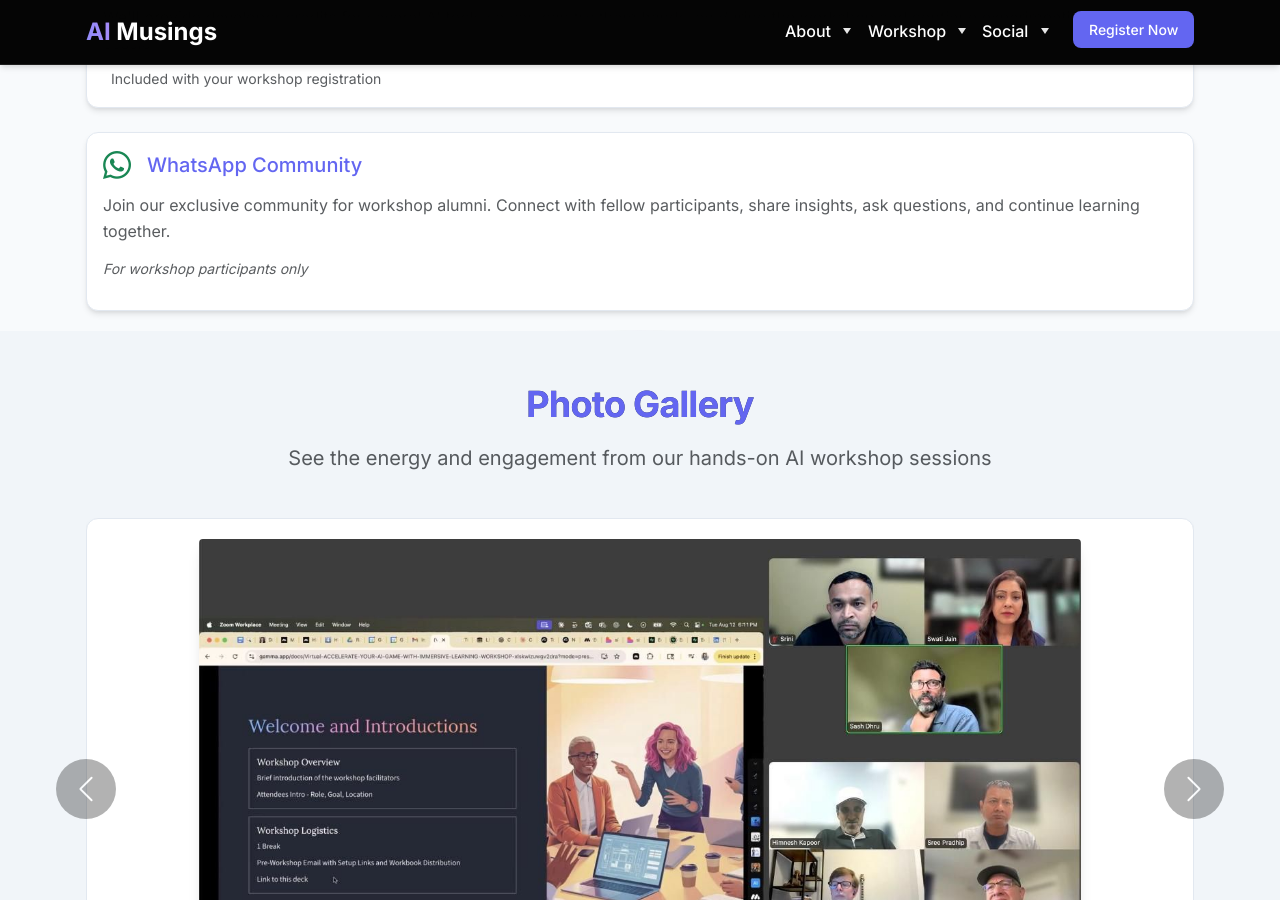
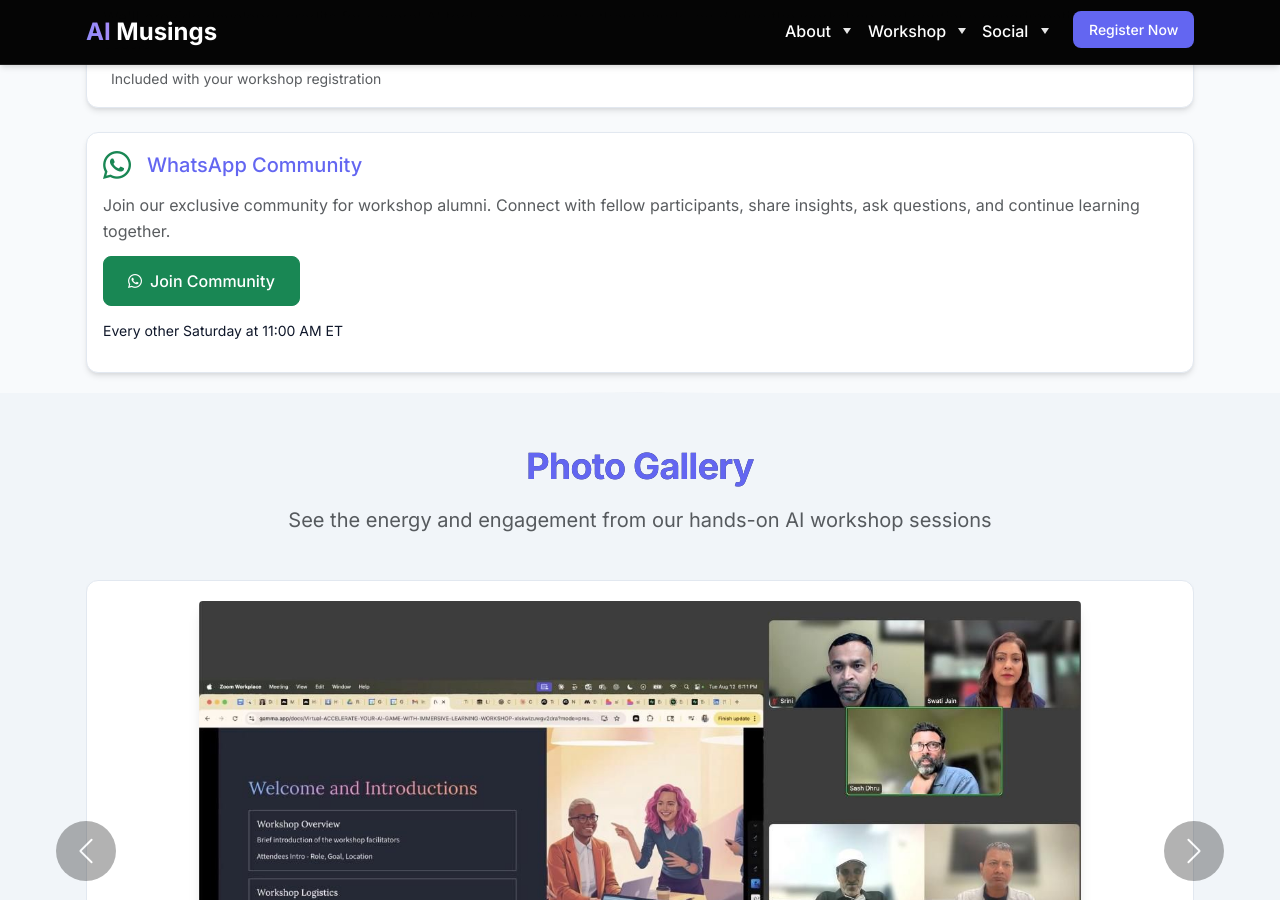
Before and after one commit to pulsarventures/aimusings.site, a Jekyll site: the page built from index.html, in a window 1280 px wide and 900 px high, scrolled down 7364 px. Built offline with Jekyll 4.4.1, drawn with Linux system fonts in a browser that asks for light colours; the list of posts is cut into pages by our own code; some of the changed text lies outside the part shown.

Commit message:
add WA link back

```diff
--- a/index.html
+++ b/index.html
@@ -566,7 +566,12 @@ title: "Accelerate Your AI Game: Learn, Apply, Build in One Immersive Session"
                             Join our exclusive community for workshop alumni. Connect with fellow participants, share insights, ask questions, and continue learning together.
                         </p>
                         <div class="mb-3">
-                            <small class="text-muted fst-italic">For workshop participants only</small>
+                            <a href="https://chat.whatsapp.com/GRydfVAJke8AKdnKHFohnS?mode=ems_copy_c" target="_blank" class="btn btn-success">
+                                <i class="fab fa-whatsapp me-2"></i>Join Community
+                            </a>
+                        </div>
+                        <div class="mb-3">
+                            <small>Every other Saturday at 11:00 AM ET</small>
                         </div>
                     </div>
                 </div>
@@ -1034,7 +1039,7 @@ title: "Accelerate Your AI Game: Learn, Apply, Build in One Immersive Session"
                                     <span class="badge bg-primary px-3 py-2">💻 Virtual Format</span>
                                     <span class="badge bg-success px-3 py-2">🎯 Hands-On Learning</span>
                                     <span class="badge bg-info px-3 py-2">👥 Small Group Setting</span>
-                                    <span class="badge bg-warning text-dark px-3 py-2">🎁 Bonus AMA Session</span>
+                                    <span class="badge bg-warning text-dark px-3 py-2">🎁 Community Sessions</span>
                                 </div>
                                 <p class="text-muted mb-4">Experience comprehensive AI training across multiple sessions with dedicated time for Q&A and personalized guidance.</p>
                                 <a href="https://www.tixtree.com/e/accelerate-your-ai-game-learn-build-automate-668ea47b6652" class="btn btn-primary btn-lg px-5 py-3 fw-semibold" target="_blank">Register for October 2025 Workshop</a>
```
